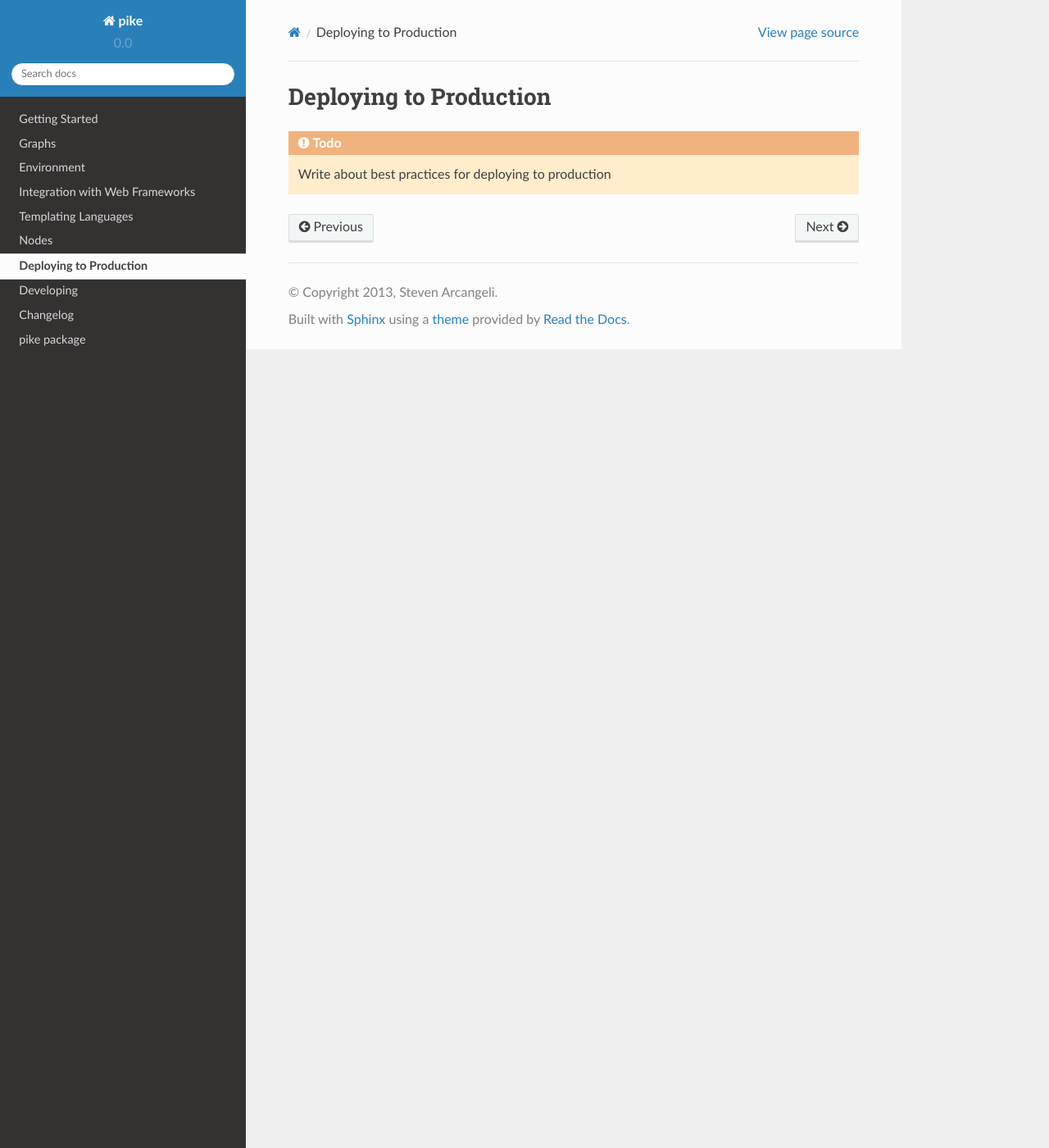
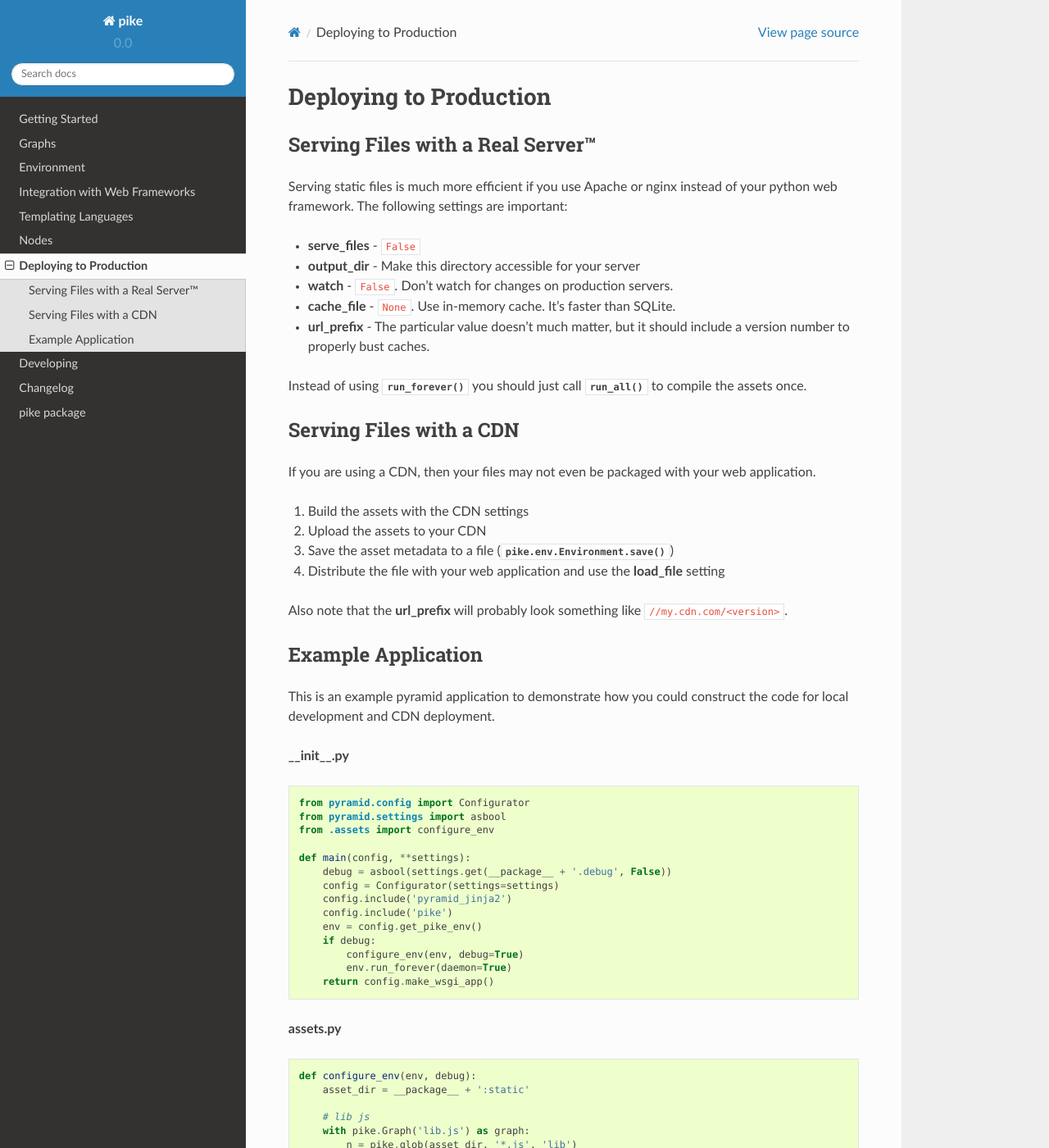
Before and after one commit to stevearc/python-pike, a Sphinx documentation site: the page built from doc/topics/deploying.rst, in a window 1280 px wide and 1400 px high. Shown: the whole window at 82% size. Built offline with Sphinx 7.4.7 and the Read the Docs theme 2.0.0, drawn with Linux system fonts in a browser that asks for light colours; pages that are not in the unit, such as notebooks, are missing from menus; some of the changed text lies outside the part shown.

Commit message:
Better support and documentation for prod CDN deployment

```diff
--- a/doc/topics/deploying.rst
+++ b/doc/topics/deploying.rst
@@ -2,5 +2,116 @@
 
 Deploying to Production
 =======================
-.. todo::
-    Write about best practices for deploying to production
+
+Serving Files with a Real Server™
+---------------------------------
+Serving static files is much more efficient if you use Apache or nginx instead
+of your python web framework. The following settings are important:
+
+* **serve_files** - ``False``
+* **output_dir** - Make this directory accessible for your server
+* **watch** - ``False``. Don't watch for changes on production servers.
+* **cache_file** - ``None``. Use in-memory cache. It's faster than SQLite.
+* **url_prefix** - The particular value doesn't much matter, but it should include a version number to properly bust caches.
+
+Instead of using :meth:`~pike.env.Environment.run_forever` you should just call
+:meth:`~pike.env.Environment.run_all` to compile the assets once.
+
+Serving Files with a CDN
+------------------------
+If you are using a CDN, then your files may not even be packaged with your web
+application.
+
+1. Build the assets with the CDN settings
+2. Upload the assets to your CDN
+3. Save the asset metadata to a file (:meth:`pike.env.Environment.save`)
+4. Distribute the file with your web application and use the **load_file** setting
+
+Also note that the **url_prefix** will probably look something like
+``//my.cdn.com/<version>``.
+
+Example Application
+-------------------
+This is an example pyramid application to demonstrate how you could construct
+the code for local development and CDN deployment.
+
+**__init__.py**
+
+.. code-block:: python
+
+    from pyramid.config import Configurator
+    from pyramid.settings import asbool
+    from .assets import configure_env
+
+    def main(config, **settings):
+        debug = asbool(settings.get(__package__ + '.debug', False))
+        config = Configurator(settings=settings)
+        config.include('pyramid_jinja2')
+        config.include('pike')
+        env = config.get_pike_env()
+        if debug:
+            configure_env(env, debug=True)
+            env.run_forever(daemon=True)
+        return config.make_wsgi_app()
+
+**assets.py**
+
+.. code-block:: python
+
+    def configure_env(env, debug):
+        asset_dir = __package__ + ':static'
+
+        # lib js
+        with pike.Graph('lib.js') as graph:
+            n = pike.glob(asset_dir, '*.js', 'lib')
+            if not debug:
+                n | pike.concat('lib.js')
+        env.add(graph)
+
+
+        # lib css
+        with pike.Graph('lib.css') as graph:
+            n = pike.glob(asset_dir, '*.css', 'lib')
+            if not debug:
+                n | pike.concat('lib.css')
+        env.add(graph)
+
+
+        # app less
+        with pike.Graph('app.less') as graph:
+            n = pike.glob(asset_dir, '*.less', 'app') | pike.less()
+            if not debug:
+                n | pike.concat('app.css')
+        env.add(graph, partial=True)
+
+        # app coffeescript
+        with pike.Graph('app.coffee') as graph:
+            p = pike.glob(asset_dir, '*.coffee', 'app') | pike.coffee()
+            if not debug:
+                p | pike.concat('app.js')
+        env.add(graph, partial=True)
+
+    def main():
+        cdn_prefix = '//my.cdn.com'
+
+        with pike.Graph('write-and-gen-url') as write_and_url:
+            pike.write('cdn_files') | pike.url(cdn_prefix)
+
+        with Graph('gen-file-and-url') as default_output:
+            pike.xargs(write_and_url)
+
+        env = pike.Environment()
+        env.set_default_output(default_output)
+        configure_env(env, debug=False)
+        env.run_all()
+        env.save('production_asset_list.p')
+
+    if __name__ == '__main__':
+        main()
+
+While in a development environment, the ``__package__ + '.debug'``
+setting will be set to ``True``. To prepare for deploy, you can just
+run the **assets.py** file and upload the contents of ``cdn_files``.
+Distribute the generated ``production_asset_list.p`` file with your
+updated application, and point to it with the **pike.load_file**
+setting.
--- a/doc/topics/graph.rst
+++ b/doc/topics/graph.rst
@@ -198,8 +198,8 @@ a graph. Then you can create a macro by calling
 :meth:`~pike.graph.Graph.macro` with the positional and keyword arguments that
 will become the function signature of the macro.
 
-Visualization
--------------
+Pretty Pictures
+---------------
 Sometimes it's helpful to be able to see what a graph actually looks like. And
 for that, we have `graphviz <http://www.graphviz.org/>`_. There are three handy
 methods to know about:
--- a/watch_docs.py
+++ b/watch_docs.py
@@ -24,13 +24,13 @@ class DocBuilderNode(pike.Node):
 
 def main():
     """ Run graph forever """
-    env = pike.Environment(watch=True, cache='.pike-cache', throttle=1)
+    env = pike.Environment(watch=True, cache='.pike-cache')
     with pike.Graph('docs') as graph:
         builder = DocBuilderNode()
         pike.glob('doc', '*.rst') | builder
         pike.glob('pike', '*.py') | builder
     env.add(graph)
-    env.run_forever()
+    env.run_forever(sleep=1)
 
 if __name__ == '__main__':
     main()
```
Also changed, not shown: doc/topics/environment.rst (+5 -5 lines), doc/topics/servers.rst (+22 -0 lines), watch_tests.py (+4 -3 lines), 5 other files.
